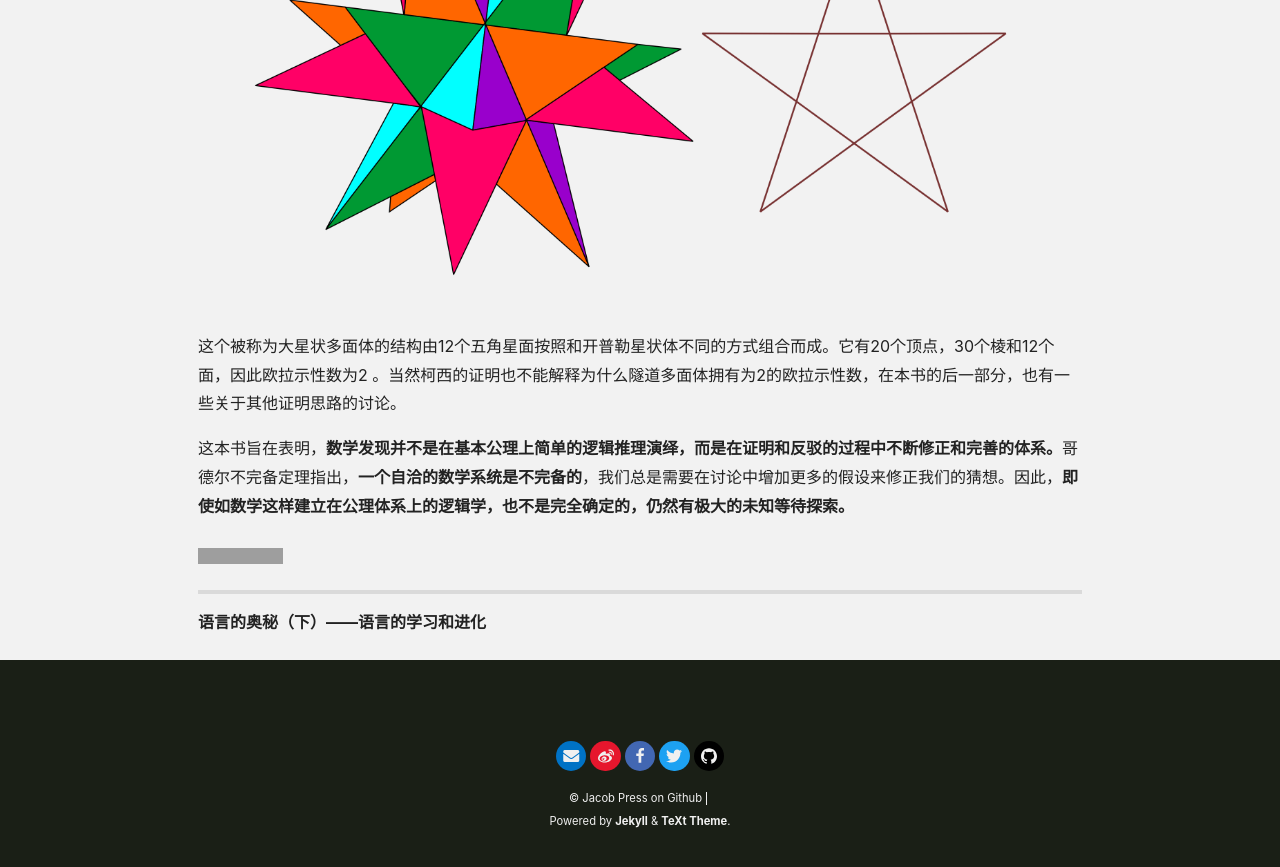
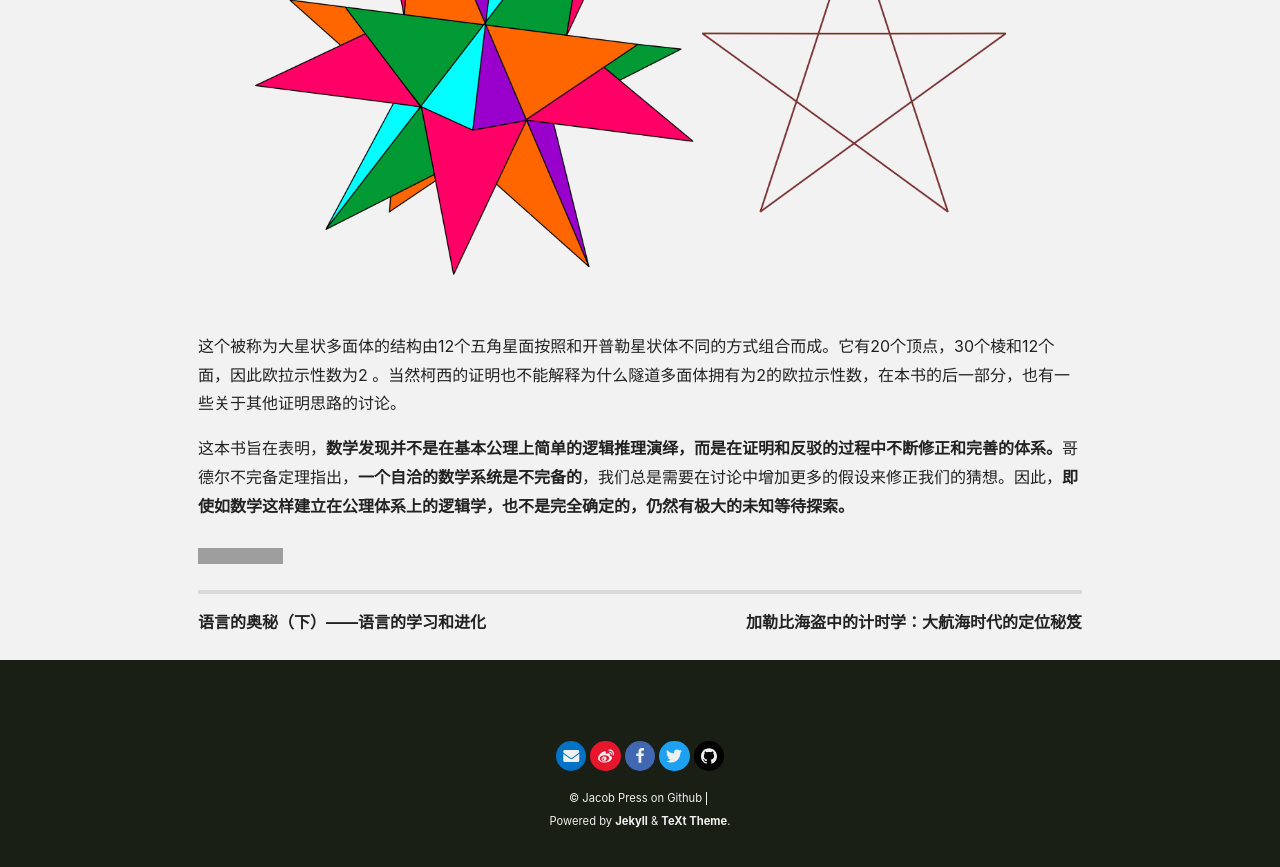
Before and after one commit to JacobZuo/jacobzuo.github.io, a Jekyll site: the page built from _posts/2019-06-02-Proofs-and-refutations.md, in a window 1280 px wide and 900 px high, scrolled down 6392 px. Shown: the top 867 px of the window. Built offline with Jekyll 4.4.1, drawn with Linux system fonts in a browser that asks for light colours; nearby versions of some CDN libraries; comment, search, counter and statistics services are not loaded; some of the changed lines change nothing that is shown; grey boxes are pictures that could not be loaded.

Commit message:
Post update

```diff
--- a/_posts/2019-06-02-Proofs-and-refutations.md
+++ b/_posts/2019-06-02-Proofs-and-refutations.md
@@ -3,7 +3,7 @@
 sharing: true
 title: 证明与反驳：数学发现的逻辑
 author: Jacob Zuo
-key: 20190502-Proofs-and-refutations
+key: 20190602-Proofs-and-refutations
 tags: Reading 数学
 cover: /assets/images/2019-06-02-Proofs-and-refutations/cover-suqare.jpg
 mode: immersive
--- /dev/null
+++ b/_posts/2019-06-03-Horology.md
@@ -0,0 +1,92 @@
+---
+layout: article
+sharing: true
+title: 加勒比海盗中的计时学：大航海时代的定位秘笈
+author: Jacob Zuo
+key: 20190603-Horology
+tags: Reading 天文学 历史
+cover: /assets/images/2019-06-03-Horology/cover-suqare.jpg
+mode: immersive
+header:
+  theme: dark
+article_header:
+  type: overlay
+  theme: dark
+  background_color: '#b632a29'
+  background_image:
+    gradient:
+    src: /assets/images/2019-06-03-Horology/cover.jpg
+---
+
+端午节去看了《加勒比海盗5》，每次去看 IMAX 3D，都觉得 IMAX 10s 的倒计时片头已然值回票价，后面的电影可以算是送的。电影的特效自然不必多说，但剧情则差评一片，无论是冗长的无厘头搞笑，还是翻来覆去的烂梗，以及太过好莱坞的情节反转以及有些略微脑残的设定，都让这部片失色不少。
+
+![]({{site.url}}/assets/images/2019-06-03-Horology/cover-clear.jpg)
+
+<!--more-->
+
+近年来，Disney 的电影作品多以女性主角为重，无论是《灰姑娘》《美女与野兽》这类本来女性就占很大比重的电影，还是《疯狂动物城》这种几乎没有性别区分的电影，甚至是一直以来以男性角色为重的《星球大战》，Disney 接手后的《原力觉醒》也改用了女性作为镇场主角。《加勒比海盗5》中卡雅·斯考达里奥饰演的 Carina Smyth 也贯穿了全片的主线。作为全片唯一一个有科学素养的女青年，“上通天文、下通钟表”的 Carina 成为了代领一众海盗找到海神三叉戟的舵手。对影片的评价仁者见仁、智者见智，想必看过之后自然有自己的理解，但是影片中所提到的一个细节——计时学（Horology）在航海中的应用，却是一个跌宕起伏的故事。
+
+![]({{site.url}}/assets/images/2019-06-03-Horology/Jack-Sparrow-Carina-Smyth.jpg)
+
+海盗的古老传说中红月（月食）之夜沿着星空的指示可以找到海神波塞冬的三叉戟，Carina却靠着一块精密的航海钟在茫茫大海上航行。这块和伦敦同步的全世界最准的怀表究竟给Jack船长带来了什么呢？
+
+**纬度时代**
+
+**公元150年，托勒密在绘制人类历史上的第一本地图册时，就为27张地图画上了经纬线。**经纬线虽然是人为的划分，但却有着天然的意义：地球以南北极的连线为轴旋转，纬线环绕转轴，从赤道到两级，形成一系列逐渐缩小的同心圆；经线从北极绕道南极再绕回来，一系列大小相等的圆在两极交汇。
+
+![]({{site.url}}/assets/images/2019-06-03-Horology/PtolemyWorldMap.jpg)
+
+纬线作为一天中太阳在地球上运动的轨迹，一年之中从南回归线到北回归线再回到南回归线，抬头看看太阳的高度再数数日历，就可以分辨出现在所处的纬度。然而经度的确定就没有那么容易了，在一望无际的茫茫大海之上，要想知道所处的经度，必须要知道船上的时间（可以根据日出日落来估计）以及某个经度已知的地方在同一时刻的时间。**经度是根据时差来计算的，因为地球每24小时要转过360度，所以每差1小时，就在地图上相差15度经度。**
+
+15世纪的计时仪器还不能提供足够的精度，无论是沙漏还是怀表，每天高达15分钟的时间误差让经度测量无从谈起。在无法准确的知道经度之前，按照固定的纬线航行就是最佳的方案。1492年，哥伦布就是依赖延纬线航行横渡了大西洋，如果不是被美洲大陆挡住，本来是可以抵达印度的。长达300年的时间里，船长都是依靠 **“航位推测法”** 来估测他们在始发港以东或者以西多远的地方。**船长将一块木头扔到海里来估测航速，依靠罗盘和星辰来估测航向，根据沙漏或者误差很大的怀表来计算时间，再根据洋流风力来推测船所在的经度。**
+
+1741年3月7日，乔治·安森的“百夫长”号通过勒梅尔海峡（Straits Le Make），从太平洋进入大西洋，正当他们沿合恩角绕行时，暴风从西面袭来，“百夫长”号在风雨中经历了长达58天的折磨，于此同时，坏血病也在船上蔓延每天都夺取数人性命。安森顶着一连串的打击，基本上沿着南纬60度一路向西航行，舰队中的另外五艘船在风暴中和“百夫长”号失散了。在两个月以来的第一个月明之夜，安森决定调转船头一路向北驶向享有“人间天堂”美誉的费尔南德斯岛。**根据“百夫长”号的日志，1741年5月24日，安森最终把船开到了威尔南德斯岛所在的南纬35度纬线上。接下来只要沿着纬线就可以靠岸停泊了。但问题是，往哪个方向开呢？**安森先是向西漂泊了四个昼夜，在对原来的选择完全丧失了信心后，又调转船头向东航行。然而看到陆地时，安森非常震惊的发现，那是西班牙所属智利的山崖海岸，完全无法靠岸登陆。安森不得不承认，在放弃向西时，他们离费尔南德斯岛已经只有区区几个小时的航程了。1741年6月9日，“百夫长”号最终在费尔南德斯岛靠岸。尽管安森是以为伟大的航海家，在为了寻找费尔南德斯岛的两个星期里，坏血病又夺取了80个人的性命，而生病的海员靠岸后也没能缓过来，最初的500人死去了一大半。
+
+**星空时钟**
+
+大海根本没法为经度测量提供任何的线索，但天空一直以来都是天然的罗盘和时钟，晴朗的夜空中星座可以指示方向，而在白天，日出日落就是天然的时间。**正午时分太阳会停在最高点，海员就在这个时候校准和设定计时沙漏。只需要一个天文事件，比如马德里在午夜的某个时刻会发生月全食，就可以根据海面上发生月全食的时刻确定自己和马德里的相对经度差异。**
+
+1514年，德国天文学家约翰尼斯·沃纳提出了利用月亮和星星的相对位置来测量经度。在固定的地点，月亮总是在固定的时间略过某个星星，如果观测到月亮和星星的交汇，就可以和参考地发生同一时间的时间进行比较，从而测量得到经度。但沃纳的思想太超前了，一百年后，伽利略利用望远镜发现了更为精确的天体钟。他耐心的观测了木星的卫星，并记下了这些卫星消失在木星背后的时间，木星的卫星每年会发生上千次卫星蚀，不仅可以用来校准时钟，还为经度测量提供了可能性。然而要在飘摇的海面上用望远镜观测木星几乎是不可能的，**伽利略的方法虽然没能在航海上发挥作用，却为陆地上的地图绘制家提供了准确的经度测量方案。**更有意思的是，随着人们对木星卫星蚀的研究，大家发现，在木星和地球相对距离更远的时候，卫星蚀发生的时间被推迟了。**丹麦的天文学家奥勒·雷默意识到光信号在穿越了遥远的星际距离后到达时间显示出了距离的不同。1676年，雷默首次利用卫星蚀预测的时间测出了光速。**
+
+虽然星空可以用来向罗盘一样辨别方向，但12世纪时，磁罗盘就成为船上的标配，一方面阴雨的天气需要罗盘来指示方向，另一方面，许多航海者相信，晴朗的星空和好罗盘一起，可以测出航船所在的经度。**因为罗盘所指示的北极——地磁磁北极和地理北极——地球转轴的北极并不是完全重合的。这种“磁偏法”既不需要同时已知两个地方的时间，也不需要已知一个天文事件何时发生，它似乎实现了在海面上正确测量经度的梦想。**然而事实上，罗盘的经度难以准确的指示磁北极的方向，甚至异常的地磁污染和磁场波动都会让经度测量无从谈起。
+
+商人和海员要求采取措施解决经度问题的请愿书在1714年5月呈给了威斯敏斯特宫。6月，英国成立了一个专门的委员会，委员们向当时已经72岁的老前辈艾萨克·牛顿求助，牛顿先是说了钟表法的种种困难，又论述了同样问题重重却多少更有希望的天文法解决方案。经度委员会将牛顿的证词写入了报告，最终的**经度法案在1714年7月8日颁布，这份法案对所有的方法一视同仁，也不在英国本土和外国的方案之间分什么彼此，也不管发明着来自哪个科学领域。法案设定了一至三等的奖项：**
+
+> 凡是有办法在地球大圆上将经度确定到半度范围内的，奖励20000英镑；
+> 凡是有办法将经度确定到三分之二度范围内的，奖励15000英镑；
+> 凡是有办法将经度确定到一度范围内的，奖励10000英镑。
+
+在赤道上1度经度大约相当于111公里的距离，英国政府迫切的希望能够有好的方案改变航海业所处的可怜困境。
+
+
+**天才之作**
+
+约翰·哈里森于1693年3月24日出生于英国约克郡。年轻时，约翰和父亲学做木工，在他十几岁时，大家就发现他酷爱读书。很快他就从牛顿的《自然哲学之数学原理》和尼古拉斯·桑德森的一些自然哲学讲座讲义中学到了很多有用的东西。**20岁那年，哈里森造出了自己的第一台摆钟。这台钟除了是伟大的钟表师约翰·哈里森的作品，还有一个非同寻常的特点：它几乎是用木头制造的。**1925年至1927年，哈里森和弟弟合作制作了两台落地式大座钟。**在这台钟摆中，哈里森用两种不同的金属——黄铜和钢——长短不同的焊接成钟摆，两种金属此消彼长的膨胀系数让摆长不再因为温度不同而变化。**在长达一个月的测试中，哈里森兄弟的钟摆累计误差没有超过一秒钟，这让当时世界上所有具有最高质量的钟表都相形见绌了，它们每天都会有一分钟的漂移。
+
+哈里森晚年回忆道，到了1727年时，获得经度奖金的愿景已经促使他将精力转向航海钟的研究。他深知，在飘荡的海洋上，任何钟摆都是无法工作的。哈里森在头脑中构想出一组富有弹性的跷跷板，他们自成体系相互平衡，因此能经得住最猛烈的颠簸。1730年，哈里森带着他的H-1来到伦敦，希望可以获得经度局的认可。
+
+![]({{site.url}}/assets/images/2019-06-03-Horology/H1-large.jpg)
+
+1736年，在“百夫长”号上完成测试后，英国皇家海军“奥福德”号的船长威尔斯奉命将哈里森和他的H-1送回英格兰。一路上的天气可谓“狂风暴雨和风平浪静交替甚频”，在终于靠近陆地时，威尔斯认为抵达了达特茅斯港附近的著名地点——斯塔特。但是哈里森根据自己的航海中推算的结果说：看到的陆地一定是彭赞斯半岛上的利泽德——一个在斯塔特以西约40公里的地方。H-1的准确预测给威尔斯留下了深刻的印象，**哈里森本可以带着H-1要求一次前往西印度群岛的航行试验，并以此获得20000英镑的奖金，但是他过于精益求精，他要求经度局提供一些经费来制造一台更好的时钟。**
+
+![]({{site.url}}/assets/images/2019-06-03-Horology/H2-large.jpg)
+
+到了1741年，哈里森带着H-2再次来到经度局时，他已经有点嫌弃它了。虽然H-2成功的经受了各种考验，也一致获得皇家学会的认可，哈里森仍然觉得不够好，他对身边的喝彩声充耳不闻，闭门谢客潜心研制他的第三台时钟。**哈里森为H-3引入了不受温度影响的“双金属片”设计以及至今仍被广泛应用的“滚珠轴承”（Caged roller bearing）。**然而H-3并没有为哈里森赢得什么荣誉，相反过长的研发时间让哈里森需要不断的向经度局解释跳票的原因。
+
+![]({{site.url}}/assets/images/2019-06-03-Horology/H3-large.jpg)
+
+**1759年，哈里森最终完成了那块为他赢得经度奖金的H-4**，和之前的三代产品不同，H-4就像是从魔术帽中变出的兔子一样，尽管他的直径达到了5英寸（约13 cm），但和之前的前辈相比则是不折不扣的小不点。**“推杆是钻石的”，这是哈里森对H-4的描述，他没有给出任何解释和线索，比如为何选择这种材料，以及如何把宝石打磨成这种至关重要的形状。**
+
+![]({{site.url}}/assets/images/2019-06-03-Horology/H4-large.jpg)
+
+然而哈里森已经错过了拿到经度奖的最佳时机，1762年，当时经度局的布拉德利博士是“月距法”的拥护者，尽管在经过81天的海上航行后，H-4仅仅慢了5秒钟，但哈里森却只获得了象征性的1500英镑的奖金——以表彰他制作了“一块堆大众相当有用的手表”。经度局一直以各种各样的理由刁难这位钟表天才，哈里森被要求将H-4的零件一个一个拆开讲解，之后又要将H-4装配好上缴。1765年末，哈里森终于获得了经度局承诺的10000英镑，然而另一半奖金仍然遥遥无期。1772年，哈里森的儿子威廉给国王谢了一封心酸的信，国王接见了威廉，并将哈里森父子纳入自己的辟护之下。政府向经度局施压，在国王的授意下，哈里森放弃了使用法律武器，他说：**“我已经是个老人了，我为这些方面的工作奉献了毕生的精力，尽管我成功了，但仅获得了一半的奖金，以及追加的——同时也是无法完成的——新要求”。**哈里森最终领到了8750英镑，大体相当于经度奖金中拖欠的余款，但那并不是真正的奖金——那是国会出于善意的奖励，而不是由经度局颁发的奖赏。
+
+哈里森与1776年3月24日去世，享年83岁。他去世后，在钟表制造业中享有烈士般崇高的地位。**几十年以来，他孤军奋战，几乎是独自一人，认真地寻求着用计时器解决经度问题的方案。**然而突然之间，紧随在哈里森的H-4取得成功后，大批的钟表匠都开始从事制造航海钟这个特殊职业。在海洋大国，它成了一个蓬勃发展的朝阳产业。**有一些现代的钟表史学家认为，哈里森的工作帮助英国征服了海洋，因而成就了大英帝国的霸业——因为正是借助于精密时计，大不列颠才得以降服汹涌的波涛。**
+
+![]({{site.url}}/assets/images/2019-06-03-Horology/National-Maritime-Museum.jpg)
+
+现如今哈里森的天才之作都展示在英国国家海事博物馆（National Maritime Museum）的格林威治的皇家天文台（Royal Observatory）。英国国王查理二世下令建造了这个天文台，以提高航海的导航能力，并“在海上确定渴望已久的经度，从而完善航海技术”。略具讽刺意味的是，**安置哈里森这些精密的航海钟的场所正是它们最大的批评体——天文学家的实验室。**这个天文台是为了解决海上经度问题而建立，这些精密的计时仪器同样是为了解决经度问题而制作的。
+
+![]({{site.url}}/assets/images/2019-06-03-Horology/Lonhiyude.jpg)
+
+这本名为《经度》的书，讲述了18世纪这段不太为人所知的钟表史。在H-1问世的半个世纪之后，精密计时终于成为了航海日志中记录经度的重要依据。到了1815年，约有近五千多个精密计时钟表在军舰、商船以及游艇上被使用。**哈里森领先世界的发明终于获得了认可，正如书名的副标题所言，这是“一个孤独的天才解决他所处时代最大难题的真实故事”。**
```
Also changed, not shown: assets/images/2019-06-03-Horology/H1-large.jpg (added), assets/images/2019-06-03-Horology/H2-large.jpg (added), assets/images/2019-06-03-Horology/H3-large.jpg (added), assets/images/2019-06-03-Horology/H4-large.jpg (added), assets/images/2019-06-03-Horology/Jack-Sparrow-Carina-Smyth.jpg (added), assets/images/2019-06-03-Horology/Lonhiyude.jpg (added), assets/images/2019-06-03-Horology/National-Maritime-Museum.jpg (added), assets/images/2019-06-03-Horology/PtolemyWorldMap.jpg (added), assets/images/2019-06-03-Horology/cover-clear.jpg (added), assets/images/2019-06-03-Horology/cover-square.jpg (added), assets/images/2019-06-03-Horology/cover.jpg (added).
